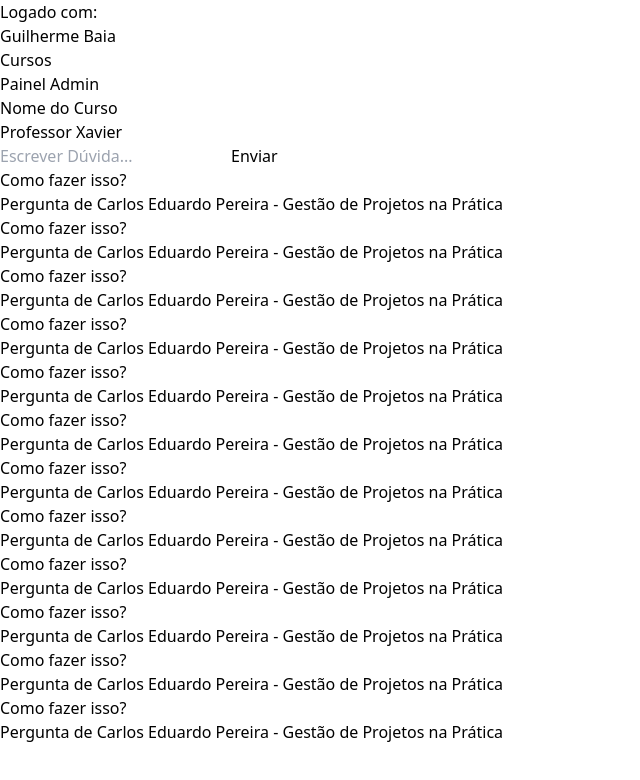
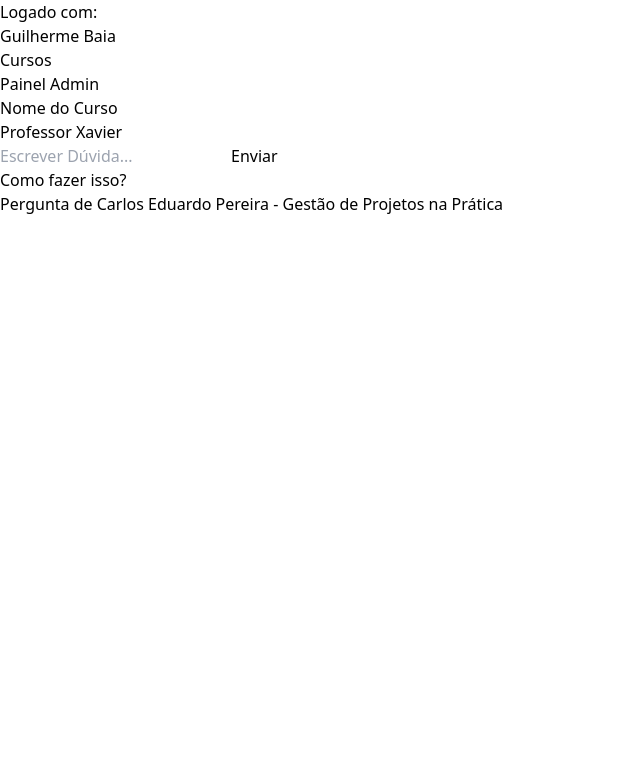
Before and after one commit to BaiaGui/cefis-challenge, a React (Vite) app in the folder client/: page /course/12345467 in a window 1280 px wide. Shown: the top 780 px of the page, without its empty margins (0-640 px from the left). Built offline with nearby package versions, Linux system fonts and the light colour scheme.

Commit message:
login page

```diff
--- a/client/src/App.jsx
+++ b/client/src/App.jsx
@@ -1,26 +1,31 @@
 import './App.css'
-import { ModalTemplate } from './components/ModalTemplate'
-import { AnswerQuestionModal } from './routes/modalPages/AnswerQuestionModal'
-import { CoursePanel } from './routes/CoursePanel'
-import { UserPanel } from './routes/UserPanel'
-import { AddUserModal } from './routes/modalPages/AddUserModal'
 import { NavBarMenu } from './components/navBarMenu'
 import { HomePage } from './routes/HomePage'
-import { Outlet } from 'react-router-dom'
+import { LoginPage } from './routes/LoginPage';
+
 
 function App() {
 
-  return (
+  let userName = sessionStorage.getItem("userName");
+  if(userName){
+    return (
 
 
-    <div className='w-screen h-screen'>
+      <div className='w-screen h-screen'>
+      <NavBarMenu/>
+      <HomePage/>
+      </div>
 
-    <NavBarMenu/>
-    <HomePage/>
+    )
+  }else {
+    return (
+      <div className='w-screen h-screen'>
+        <LoginPage/>
+      </div>
+    );
+  }
 
-    </div>
 
-  )
 }
 
 export default App
--- a/client/src/components/InputComponents.jsx
+++ b/client/src/components/InputComponents.jsx
@@ -16,11 +16,11 @@ export function InputTextNoLabel({id, label, placeholder, className}){
     );
 }
 
-export function InputSelection({id, label, children}){
+export function InputSelection({id, label, children, className}){
     return (
-        <>
+        <div className={`flex flex-col ${className}`}>
         <label className="font-bold mb-1" htmlFor={id}>{label}</label>
         <select id={id} required className="border border-gray-500 p-3 mb-8">{children}</select>
-        </>
+        </div>
     );
 }
--- a/client/src/routes/CourseDetailPage.jsx
+++ b/client/src/routes/CourseDetailPage.jsx
@@ -1,9 +1,8 @@
 import { FilledButton } from '../components/ButtonStyles.jsx';
-import { InputText, InputTextNoLabel } from '../components/InputComponents.jsx';
+import { InputTextNoLabel } from '../components/InputComponents.jsx';
 import { QuestionBtn } from '../components/QuestionBtn.jsx';
 import { Title } from '../components/Title.jsx'
 import { NavBarMenu } from '../components/navBarMenu.jsx';
-import { SidebarMenu } from "../components/SidebarMenu.jsx";
 
 export function CourseDetailPage() {
     return (
@@ -20,17 +19,6 @@ export function CourseDetailPage() {
                 </form>
                 <div className="mt-5">
                     <QuestionBtn studentName="Carlos Eduardo Pereira" courseName="Gestão de Projetos na Prática">Como fazer isso?</QuestionBtn>
-                    <QuestionBtn studentName="Carlos Eduardo Pereira" courseName="Gestão de Projetos na Prática">Como fazer isso?</QuestionBtn>
-                    <QuestionBtn studentName="Carlos Eduardo Pereira" courseName="Gestão de Projetos na Prática">Como fazer isso?</QuestionBtn>
-                    <QuestionBtn studentName="Carlos Eduardo Pereira" courseName="Gestão de Projetos na Prática">Como fazer isso?</QuestionBtn>
-                    <QuestionBtn studentName="Carlos Eduardo Pereira" courseName="Gestão de Projetos na Prática">Como fazer isso?</QuestionBtn>
-                    <QuestionBtn studentName="Carlos Eduardo Pereira" courseName="Gestão de Projetos na Prática">Como fazer isso?</QuestionBtn>
-                    <QuestionBtn studentName="Carlos Eduardo Pereira" courseName="Gestão de Projetos na Prática">Como fazer isso?</QuestionBtn>
-                    <QuestionBtn studentName="Carlos Eduardo Pereira" courseName="Gestão de Projetos na Prática">Como fazer isso?</QuestionBtn>
-                    <QuestionBtn studentName="Carlos Eduardo Pereira" courseName="Gestão de Projetos na Prática">Como fazer isso?</QuestionBtn>
-                    <QuestionBtn studentName="Carlos Eduardo Pereira" courseName="Gestão de Projetos na Prática">Como fazer isso?</QuestionBtn>
-                    <QuestionBtn studentName="Carlos Eduardo Pereira" courseName="Gestão de Projetos na Prática">Como fazer isso?</QuestionBtn>
-                    <QuestionBtn studentName="Carlos Eduardo Pereira" courseName="Gestão de Projetos na Prática">Como fazer isso?</QuestionBtn>
                 </div>
 
 
--- /dev/null
+++ b/client/src/routes/LoginPage.jsx
@@ -0,0 +1,27 @@
+import { FilledButton } from "../components/ButtonStyles";
+import { InputSelection } from "../components/InputComponents";
+import { Title } from "../components/Title";
+
+export function LoginPage(){
+    return (
+        <main className="flex flex-col items-center justify-center w-full min-h-screen">
+
+            <form action="" className="flex flex-col w-1/3 border border-stone-400 p-10">
+            <Title>Login</Title>
+                <div className="flex my-28 gap-1 ">
+                <InputSelection label={"Nome"} className="w-full ">
+                    <option value="">José Alencar</option>
+                </InputSelection>
+                <InputSelection label={"Tipo"}>
+                <option value="">Professor</option>
+                <option value="">Aluno</option>
+                </InputSelection>
+                </div>
+                <div className=" flex justify-end">
+                <FilledButton >Entrar</FilledButton>
+                </div>
+
+            </form>
+        </main>
+    );
+}
--- a/client/src/routes/QuestionPanel.jsx
+++ b/client/src/routes/QuestionPanel.jsx
@@ -1,7 +1,7 @@
 import { SidebarMenu } from "../components/SidebarMenu.jsx";
 import { Title } from "../components/Title.jsx";
 import { QuestionBtn } from "../components/QuestionBtn.jsx";
-import { Link, Outlet } from "react-router-dom"
+import { Outlet } from "react-router-dom"
 
 
 export function QuestionPanel(){
```
